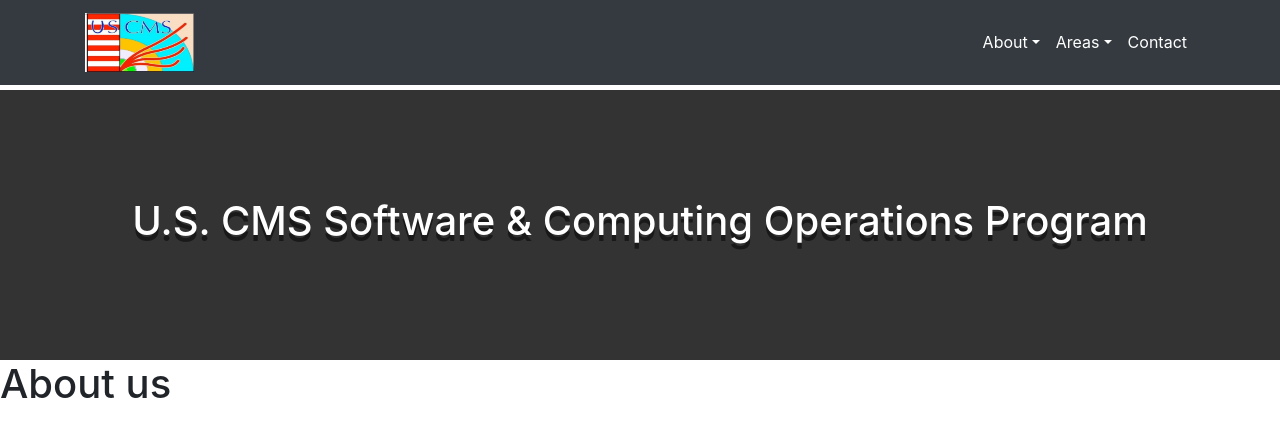
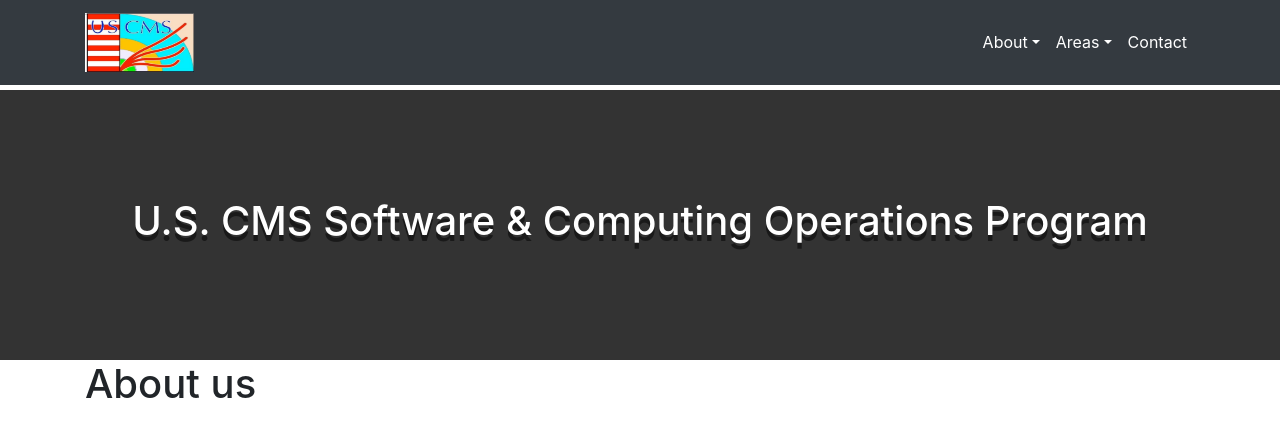
Before and after one commit to uscms-software-and-computing/uscms-software-and-computing.github.io, a Jekyll site: the page built from about.html, in a window 1280 px wide. Shown: the top 437 px of the page. Built offline with Jekyll 4.4.1, drawn with Linux system fonts in a browser that asks for light colours; nearby versions of some CDN libraries.

Commit message:
Moved primary content into container Enclosed primary content inside main element

```diff
--- a/_layouts/default.html
+++ b/_layouts/default.html
@@ -13,7 +13,10 @@
       </div>
       <div class="hero-back" style="background: url('{{page.bgimage}}')"></div>
     </div>
-    {{ content}}
-
+  <div class="container"
+    <main role="main">
+      {{ content}}
+    </main>
+  </div>
   </body>
 </html>
```
